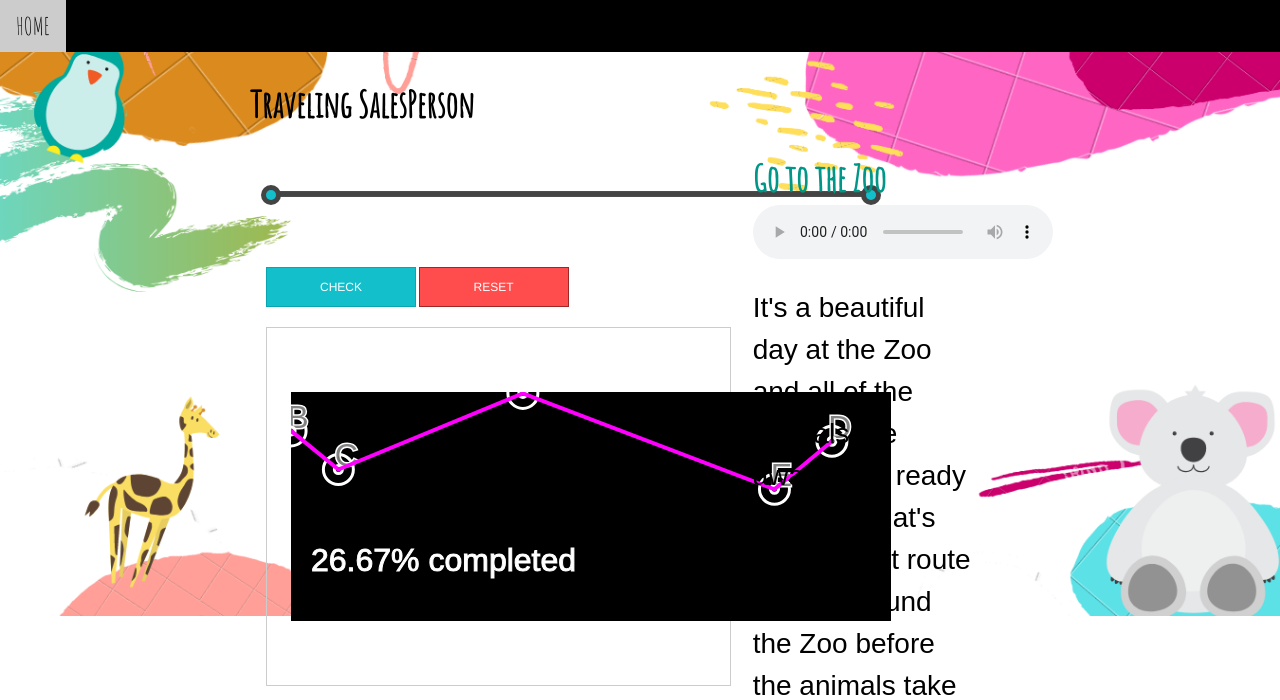
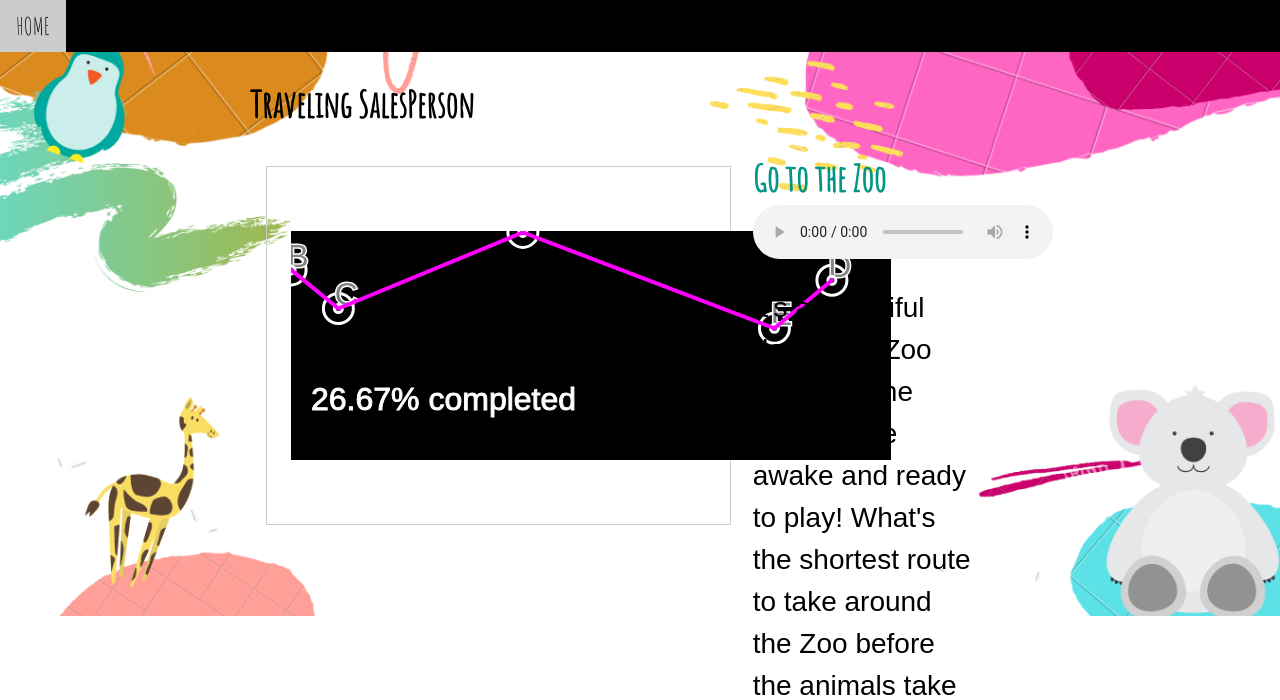
Before and after one commit to emendoza06/TravelingSalesperon, a Java web app: page /k2Zoo in a window 1280 px wide. Shown: the top 700 px of the page. Run offline with Spring Boot 4, a stand-in JSP engine, Linux system fonts and the light colour scheme; some libraries are stand-ins or nearby versions.

Commit message:
removed distance bar from K-2Zoo

```diff
--- a/src/main/webapp/WEB-INF/jsp/k2Zoo.jsp
+++ b/src/main/webapp/WEB-INF/jsp/k2Zoo.jsp
@@ -75,101 +75,6 @@
         <h1><b>Traveling SalesPerson</b></h1>
         <div class="w3-twothird w3-container">
         <p id="startingNode"></p>
-            <div class="progress-container">
-                <ul>
-                    <li></li>
-                    <li></li>
-<%--                    <li></li>--%>
-<%--                    <li></li>--%>
-<%--                    <li></li>--%>
-                </ul>
-                <div class="progress-bar"></div>
-            </div>
-
-            <button class="button" id="start">Check</button>
-            <button class="button" id="reset">Reset</button>
-
-
-
-
-            <style>
-
-                .progress-container {
-                    z-index: -99;
-                    position: relative;
-                    margin: 50px auto 50px;
-                    padding: 4px 0 0;
-                    width: 600px;
-                    height: 6px;
-                    background: #444;
-                    -moz-box-shadow: inset 0 0 2px #666;
-                    -webkit-box-shadow: inset 0 0 2px #666;
-                    box-shadow: inset 0 0 2px #666;
-                }
-                .progress-container ul li {
-                    position: absolute;
-                    top: -1px;
-                    left: 0;
-                    margin: 0;
-                    padding: 0;
-                    display: inline-table;
-                    height: 10px;
-                    width: 10px;
-                    background: #14bfcc;
-                    border-radius: 50%;
-                }
-                .progress-container ul li:nth-child(2) {
-                    margin-left: 190px;
-                }
-                /*.progress-container ul li:nth-child(3) {*/
-                /*    margin-left: 400px;*/
-                /*}*/
-                /*.progress-container ul li:nth-child(4) {*/
-                /*    margin-left: 600px;*/
-                /*}*/
-                .progress-container ul li:last-child {
-                    margin-left: 600px;
-                }
-                .progress-container ul li:before {
-                    z-index: -99;
-                    position: absolute;
-                    top: -5px;
-                    left: -5px;
-                    content: '';
-                    height: 20px;
-                    width: 20px;
-                    background: #444;
-                    border-radius: 50%;
-                }
-                .progress-container .progress-bar {
-                    height: 2px;
-                    width: 0%;
-                    background: #09a6b2;
-                    -webkit-transition: width 1s ease-in-out;
-                    -moz-transition: width 1s ease-in-out;
-                    -o-transition: width 1s ease-in-out;
-                    transition: width 1s ease-in-out;
-                }
-                .button {
-                    margin: 20px auto;
-                    padding: 10px;
-                    width: 150px;
-                    font-family: Helvetica, Arial, sans-serif;
-                    font-size: 12px;
-                    text-transform: uppercase;
-                    text-decoration: none;
-                    color: #fff;
-                    background: #14bfcc;
-                    text-align: center;
-                    border: 1px solid #09a6b2;
-                    cursor: pointer;
-                }
-                #reset {
-                    background: #ff4c4c;
-                    border-color: #9e2626;
-                }
-
-            </style>
 
             <!--Canvas div -->
             <div
```
